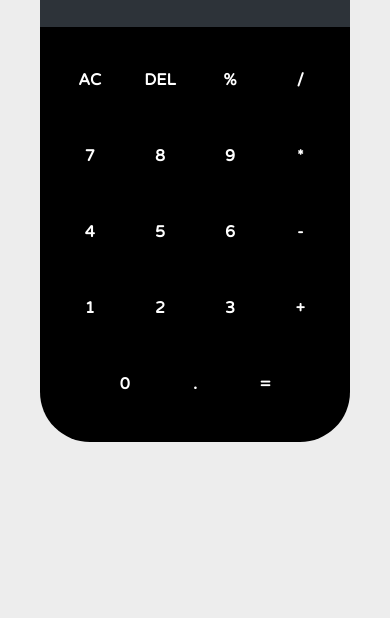
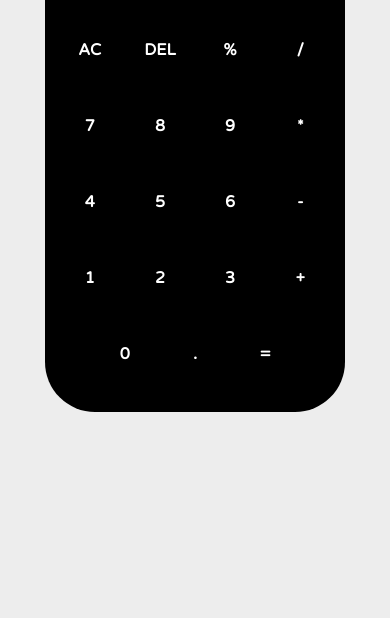
Before and after one commit to abhishekpandit2029/Calculator, a plain HTML site: page index.html in a window 390 px wide. Shown: the part 226-844 px from the top of the page. Drawn offline with Linux system fonts and the light colour scheme.

Commit message:
set for mobile mode

```diff
--- a/style.css
+++ b/style.css
@@ -70,13 +70,13 @@ img{
 }
 
 .calc {
-  width: 310px;
+  width: 300px;
   border-radius: 50px;
   background: black;
   display: flex;
   flex-direction: column;
   padding-bottom: 20px;
-  margin-top: 60px;
+  margin-top: 30px;
 }
 
 .ccalc{
```
